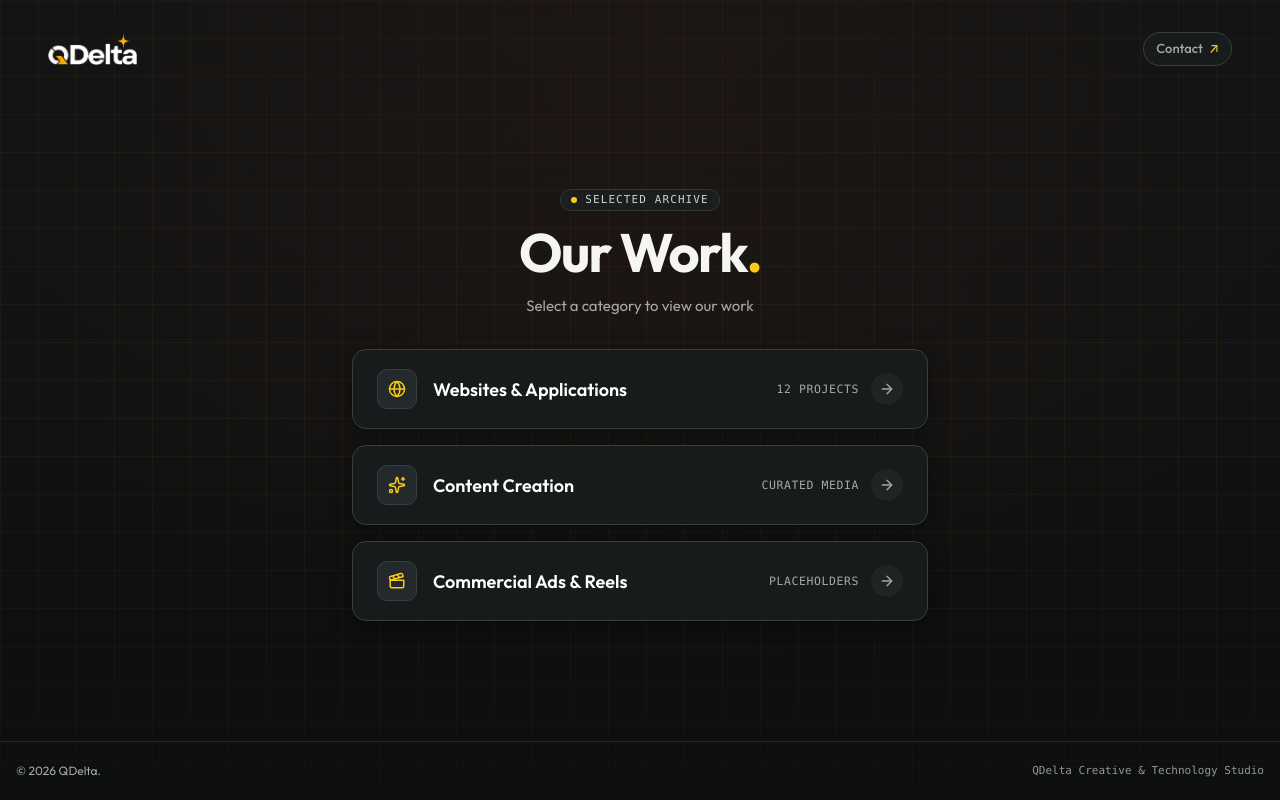
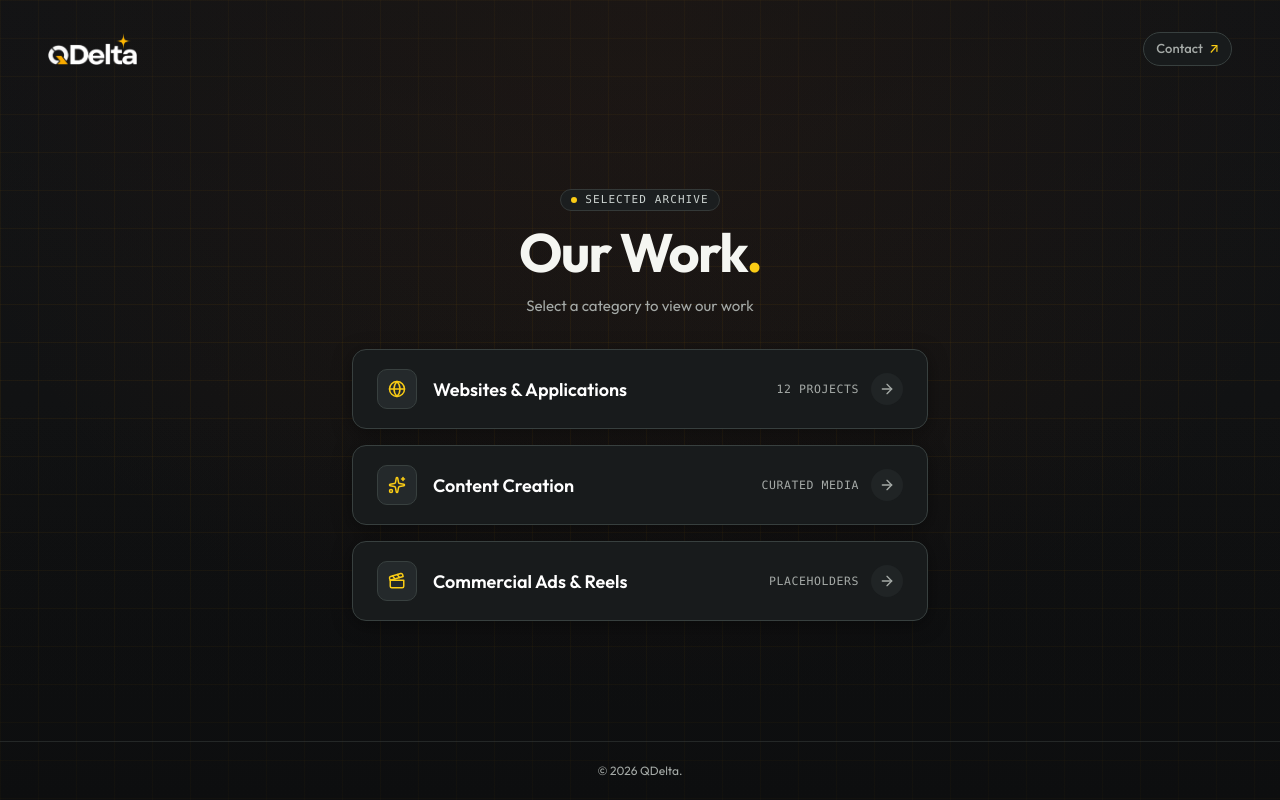
Before and after one commit to qdelta-technologies/work-portfolio-qdelta, a Next.js app: page / in a window 1280 px wide. Built offline with nearby package versions, Linux system fonts and the light colour scheme.

Commit message:
chore: remove studio subtext from home footer

```diff
--- a/src/app/page.tsx
+++ b/src/app/page.tsx
@@ -125,11 +125,8 @@ export default function Home() {
 
       {/* Minimal Footer */}
       <footer className="relative z-10 w-full py-5 border-t border-[#343938]/60 text-center text-[12px] text-[#A5AAA7]">
-        <div className="max-w-[1320px] mx-auto px-4 flex flex-col sm:flex-row items-center justify-between gap-2">
+        <div className="max-w-[1320px] mx-auto px-4 flex items-center justify-center">
           <span>{siteConfig.footer.copyright}</span>
-          <span className="text-[#CBD2CF]/70 font-mono text-[11px]">
-            QDelta Creative & Technology Studio
-          </span>
         </div>
       </footer>
     </div>
```
